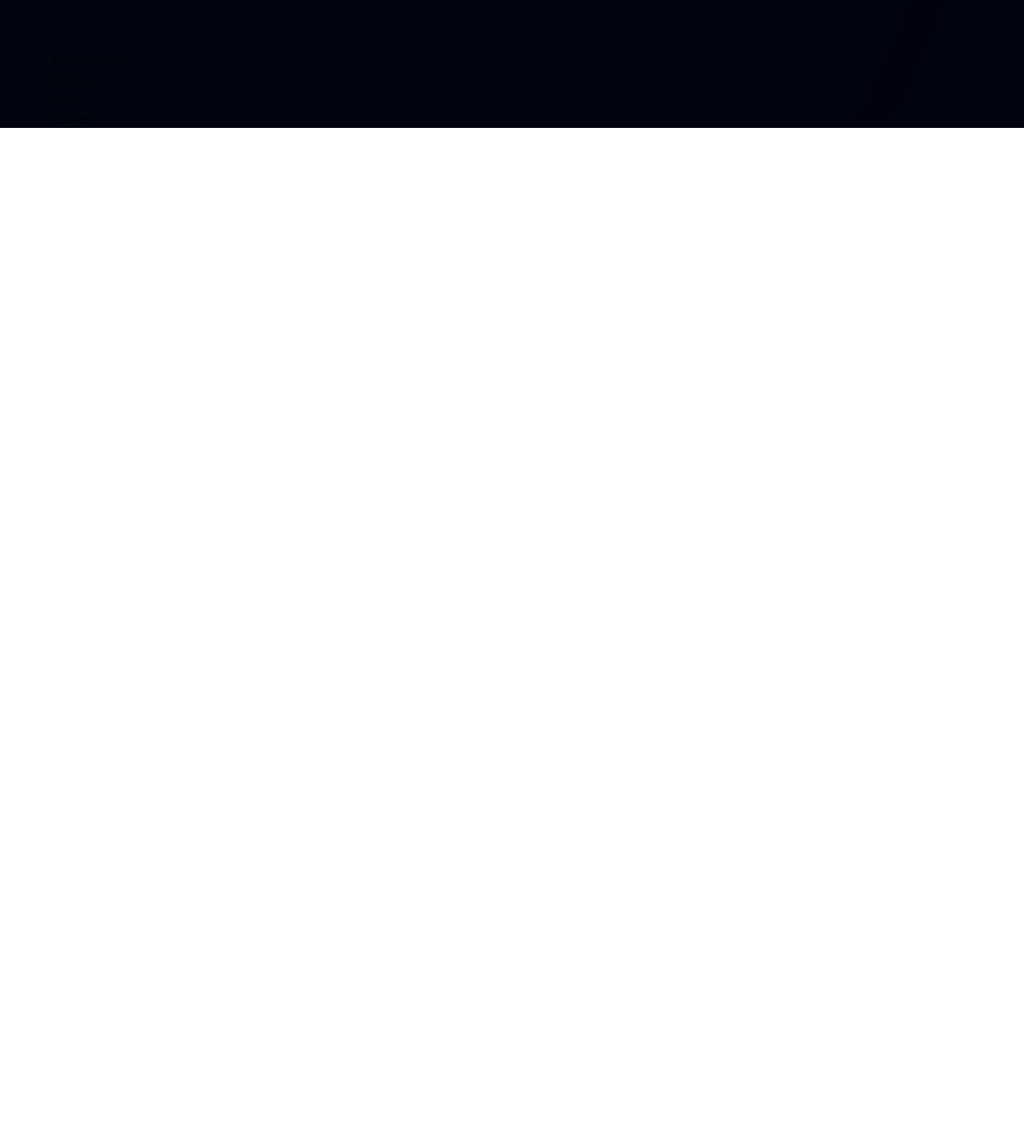
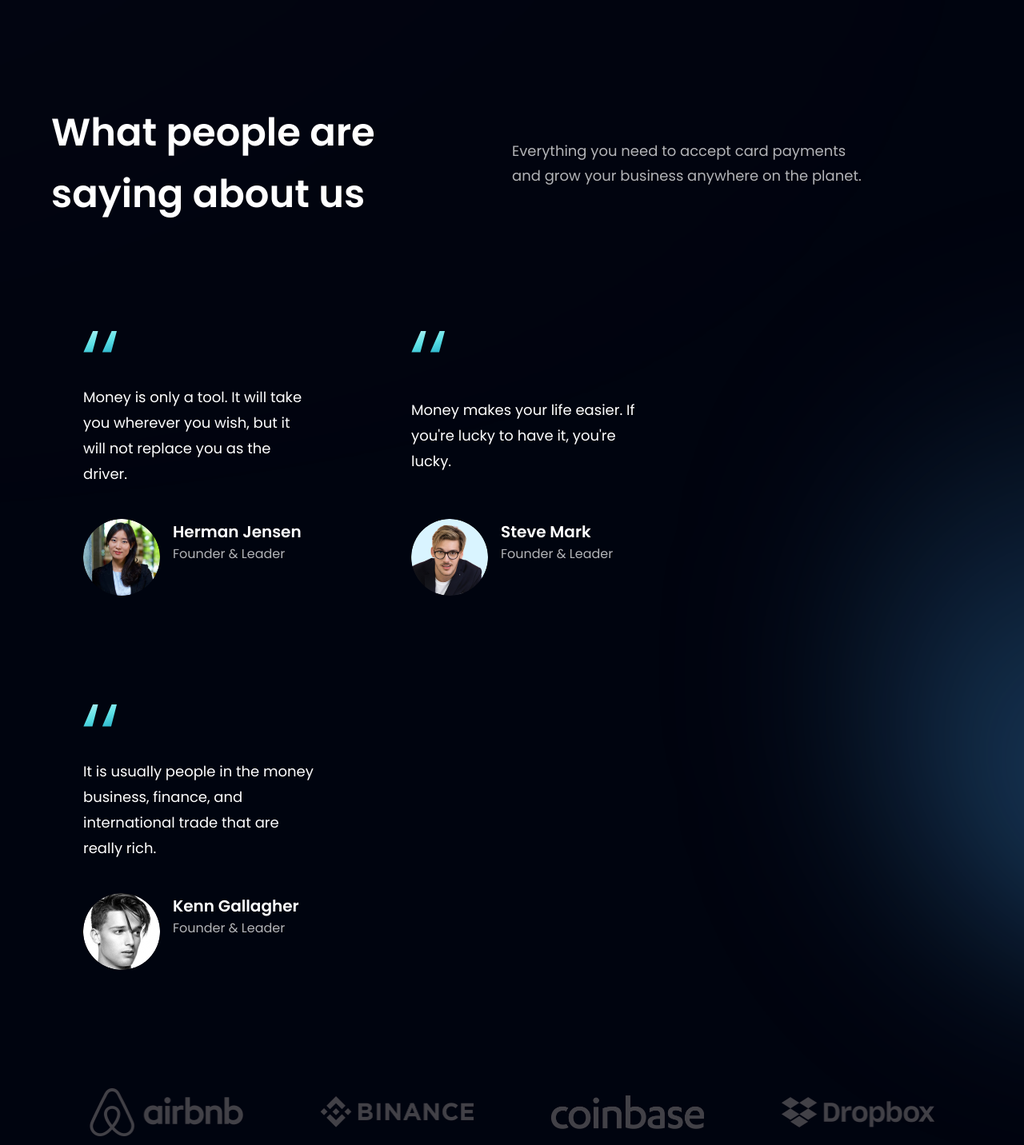
Before and after one commit to jennyberry/bank-app, a React (Vite) app: page / in a window 1280 px wide. Shown: the part 2718-4150 px from the top of the page at 80% size. Before the commit the page ends 2878 px from the top, so only its background shows below. Built offline with nearby package versions, Linux system fonts and the light colour scheme.

Commit message:
feedback and client section

```diff
--- a/src/components/Clients.jsx
+++ b/src/components/Clients.jsx
@@ -1,8 +1,17 @@
 import React from 'react'
-
+import { clients } from '../constants'
+import styles from '../style'
 const Clients = () => {
   return (
-    <div>Clients</div>
+    <section className={`${styles.flexCenter} my-4`}>
+      <div className={`${styles.flexCenter} flex-wrap w-full`}>
+        {clients.map((client) => (
+          <div key={client.id} className={`${styles.flexCenter} flex-1`}>
+           <img src={client.logo} alt="client" className='sm:w-[192px] w-[100px] object-contain'/>
+          </div>
+        ))}
+      </div>
+    </section>
   )
 }
 
--- a/src/components/FeedBackCard.jsx
+++ b/src/components/FeedBackCard.jsx
@@ -1,8 +1,23 @@
 import React from 'react'
+import { quotes } from '../assets'
+const FeedBackCard = ({content, name, title, img}) => {
+  return (
+    <div className='flex justify-between flex-col px-10 py-12 rounded-[20px] max-w-[370px] md:mr-10 sm:mr-5 mr-0 my-5 feedback-card'>
+      <img src={quotes} alt="double-quotes" className='w-[42.6px] h-[27.6px] object-contain' />
+      <p className='font-poppins font-normal text-[18px] leading-[32px] text-white my-10'>
+        {content}
+      </p>
+      <div className='flex flex-row'>
+        <img src={img} alt={name} className='w-[48px]h-[48px] rounded-full' />
+        <div className='flex flex-col ml-4'>
+          <h4 className='font-poppins font-semibold text-[20px] leading-[32px] text-white '>
+            {name}</h4>
+            <p className='font-poppins font-normal text-[16px] leading-[24px] text-dimWhite '>
+            {title}</p>
+        </div>
+      </div>
+    </div>
 
-const FeedBackCard = () => {
-  return (
-    <div>FeedBackCard</div>
   )
 }
 
--- a/src/components/Testimonials.jsx
+++ b/src/components/Testimonials.jsx
@@ -1,8 +1,33 @@
 import React from 'react'
+import { card } from '../assets'
+import { feedback } from "../constants"
+import styles, { layout } from '../style'
+import FeedbackCard from './FeedBackCard'
+
 
 const Testimonials = () => {
   return (
-    <div>Testimonials</div>
+    <section id='clients' className={`${styles.paddingY}${styles.flexCenter} flex-cpl relative`}>
+      {/* gradient start */}
+      <div className="absolute z-[0] w-[60%] h-[60%] -right-[50%] rounded-full blue__gradient bottom-40" />
+      {/* gradient end */}
+      <div className='w-full flex justify-between items-center md:flex-row flex-col sm:mb-16 mb-6 relative z-[1]'>
+      <h2 className={styles.heading2}>
+      What people are  <br className='sm:block hidden' />
+      saying about us
+        </h2>
+        <div className='w-full md:mt-0 mt-6'>
+        <p className={`${styles.paragraph} max-w-[450px] text-left`}>
+            Everything you need to accept card payments and grow your business anywhere on the planet.
+          </p>
+          </div>
+      </div>
+      <div className='flex flex-wrap sm:justify-start justify-center w-full feedback-container relative z-[1]'>
+        {feedback.map((card) => (
+          <FeedbackCard key={card.id} {...card}/>
+        ))}
+      </div>
+      </section >
   )
 }
 
```
